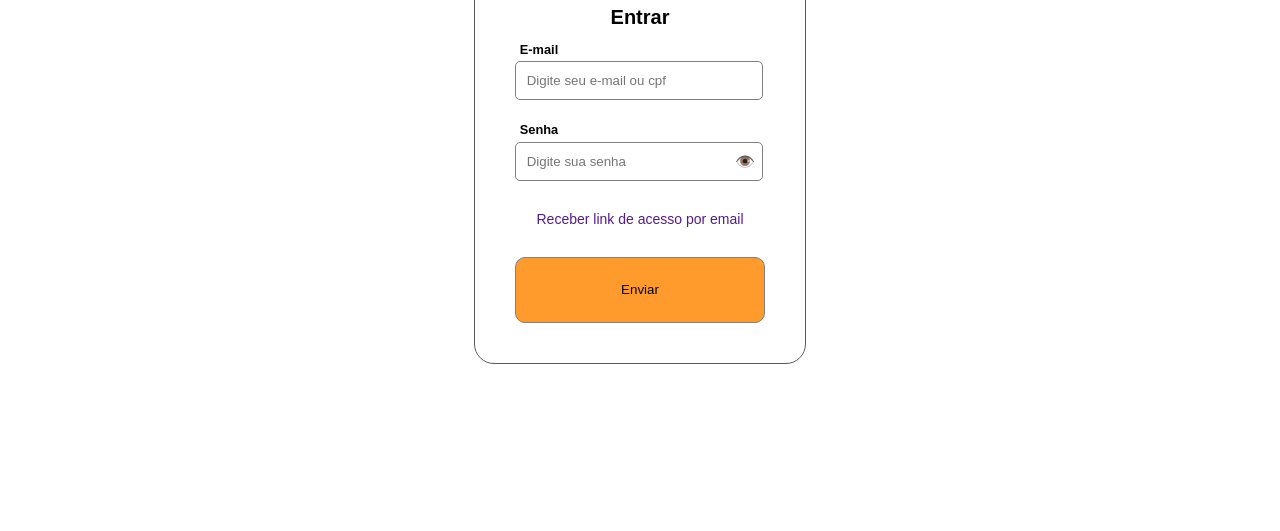
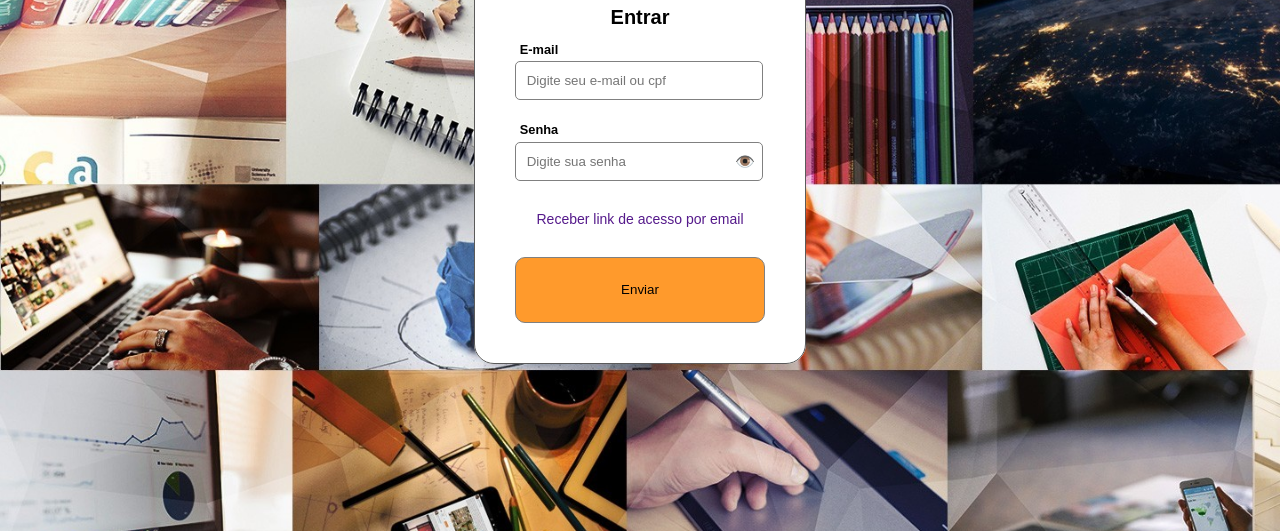
Before and after one commit to devfilip1/loginPageTecnoTrendsJs, a plain HTML site: page index.html in a window 1280 px wide. Shown: the part 269-800 px from the top of the page. Drawn offline with nearby package versions, Linux system fonts and the light colour scheme; the site is published under a folder, as on GitHub Pages, so addresses that start at the root find nothing.

Commit message:
Update style.css

```diff
--- a/style.css
+++ b/style.css
@@ -1,7 +1,7 @@
 body {
     margin: 0;
     font-family: Arial, Helvetica, sans-serif;
-    background-image: url(/images/bg-login.jpg);
+    background-image: url(./images/bg-login.jpg);
     background-repeat: no-repeat;
     background-size: cover;
     width: 100vw;
```
